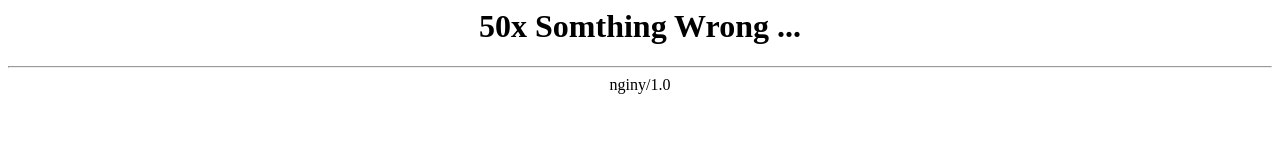
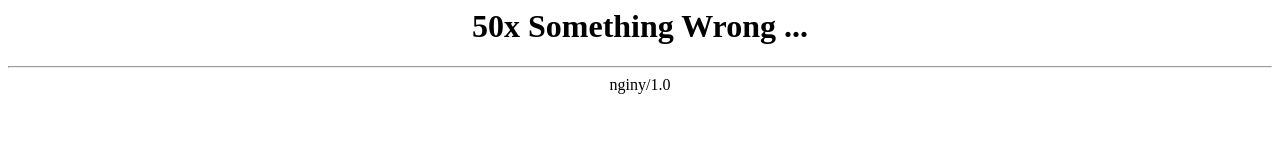
Before and after one commit to 1337fury/42Webserv, a plain HTML site: page error_page/50x.html in a window 1280 px wide. Drawn offline with Linux system fonts and the light colour scheme.

Commit message:
Fix typo in error page title

```diff
--- a/error_page/50x.html
+++ b/error_page/50x.html
@@ -6,7 +6,7 @@
 
 <body>
     <center>
-        <h1>50x Somthing Wrong ...</h1>
+        <h1>50x Something Wrong ...</h1>
     </center>
     <hr>
     <center>nginy/1.0</center>
```
